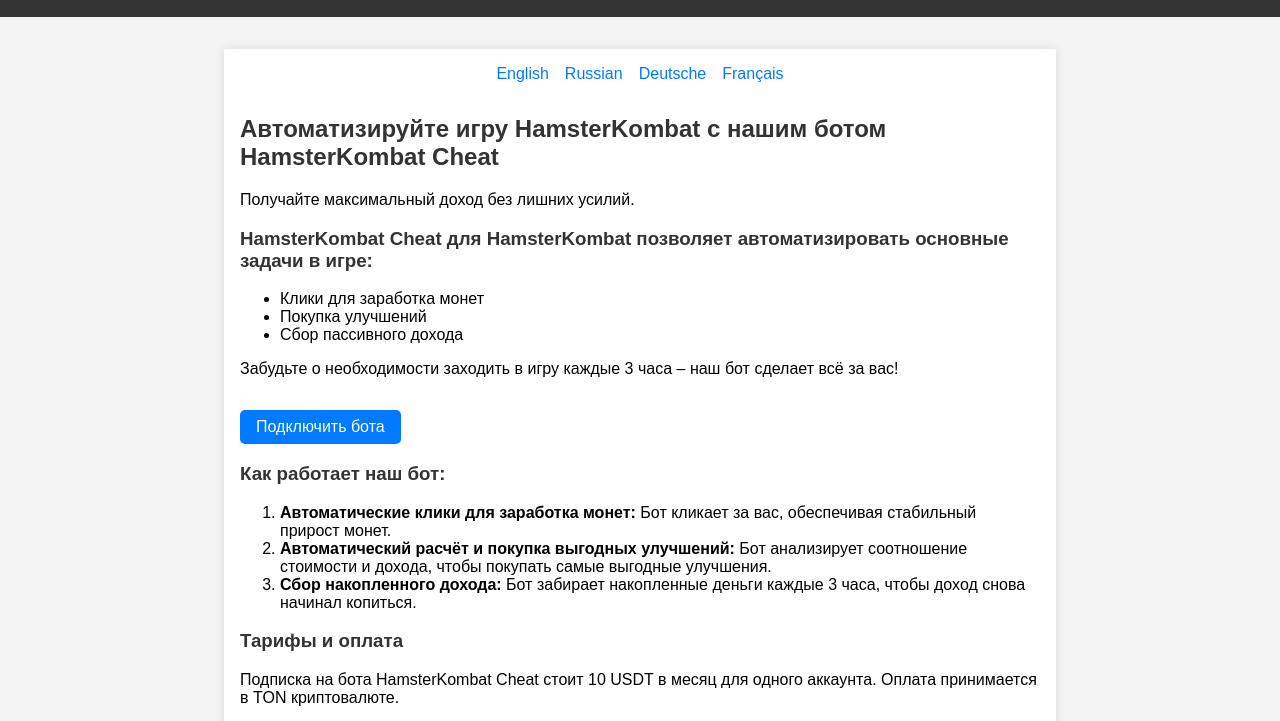
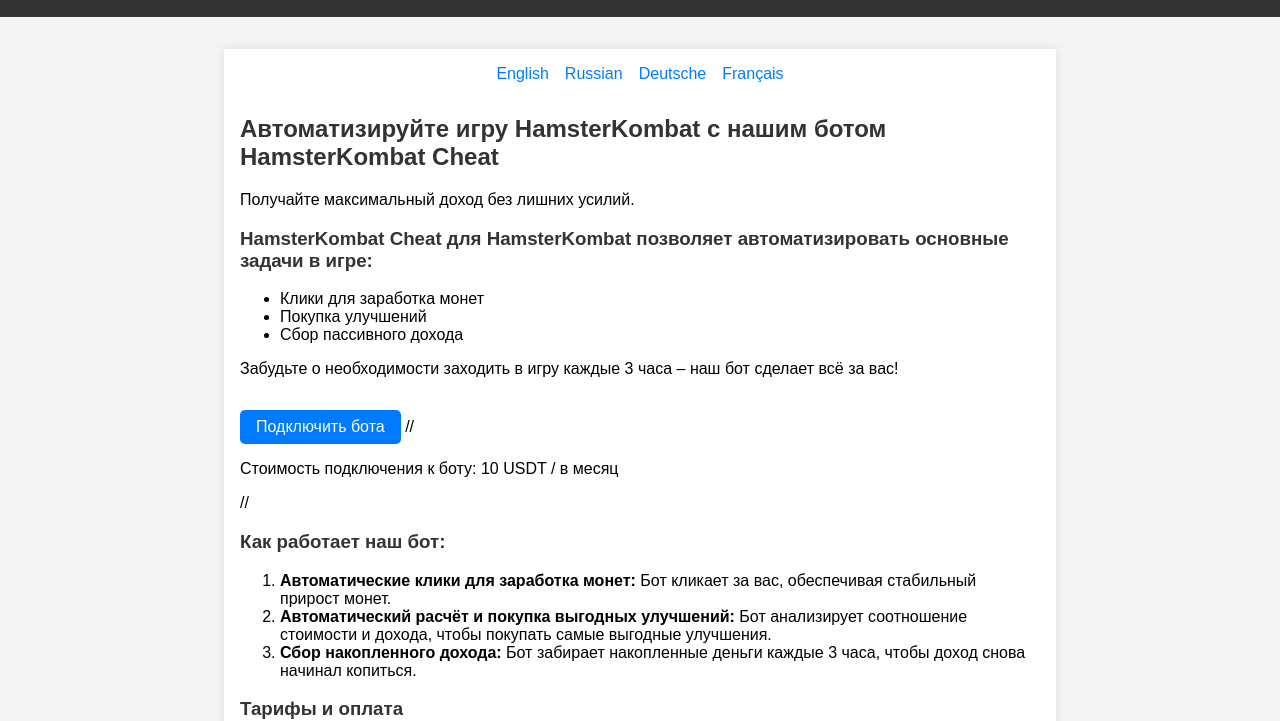
Before and after one commit to woobid/hamsterkombat, a plain HTML site: page index.html in a window 1280 px wide. Shown: the part 95-816 px from the top of the page. Drawn offline with Linux system fonts and the light colour scheme; no server answers.

Commit message:
Update index.html

```diff
--- a/index.html
+++ b/index.html
@@ -82,6 +82,9 @@
     <p>Забудьте о необходимости заходить в игру каждые 3 часа – наш бот сделает всё за вас!</p>
 
     <a href="https://forms.gle/iMMVzzB4MStip2s89" class="btn">Подключить бота</a>
+
+    //
+
     <script>
       async function getExchangeRate() {
         try {
@@ -113,6 +116,11 @@
 
       convert();
     </script>
+    <p>
+      Стоимость подключения к боту: <span id="price">10 USDT</span> / в месяц
+    </p>
+
+    //
 
     <h3>Как работает наш бот:</h3>
     <ol>
```
